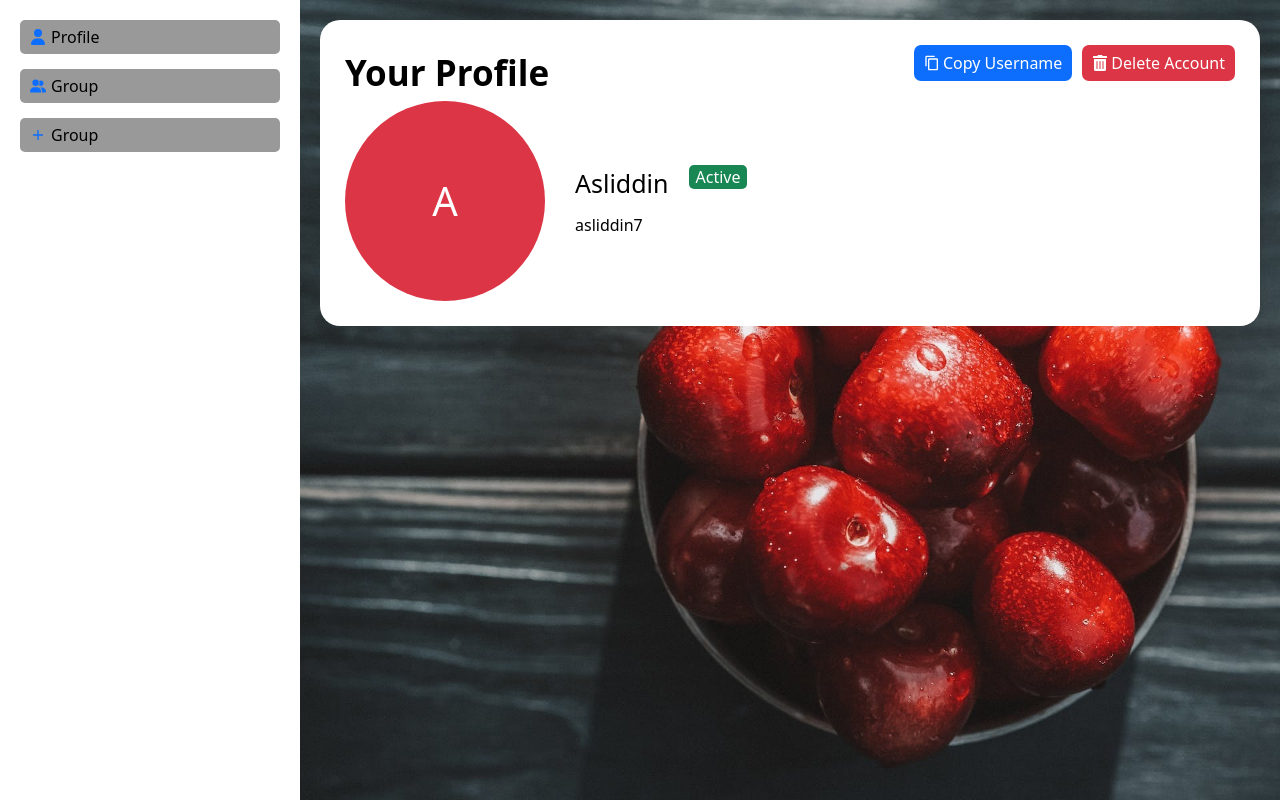
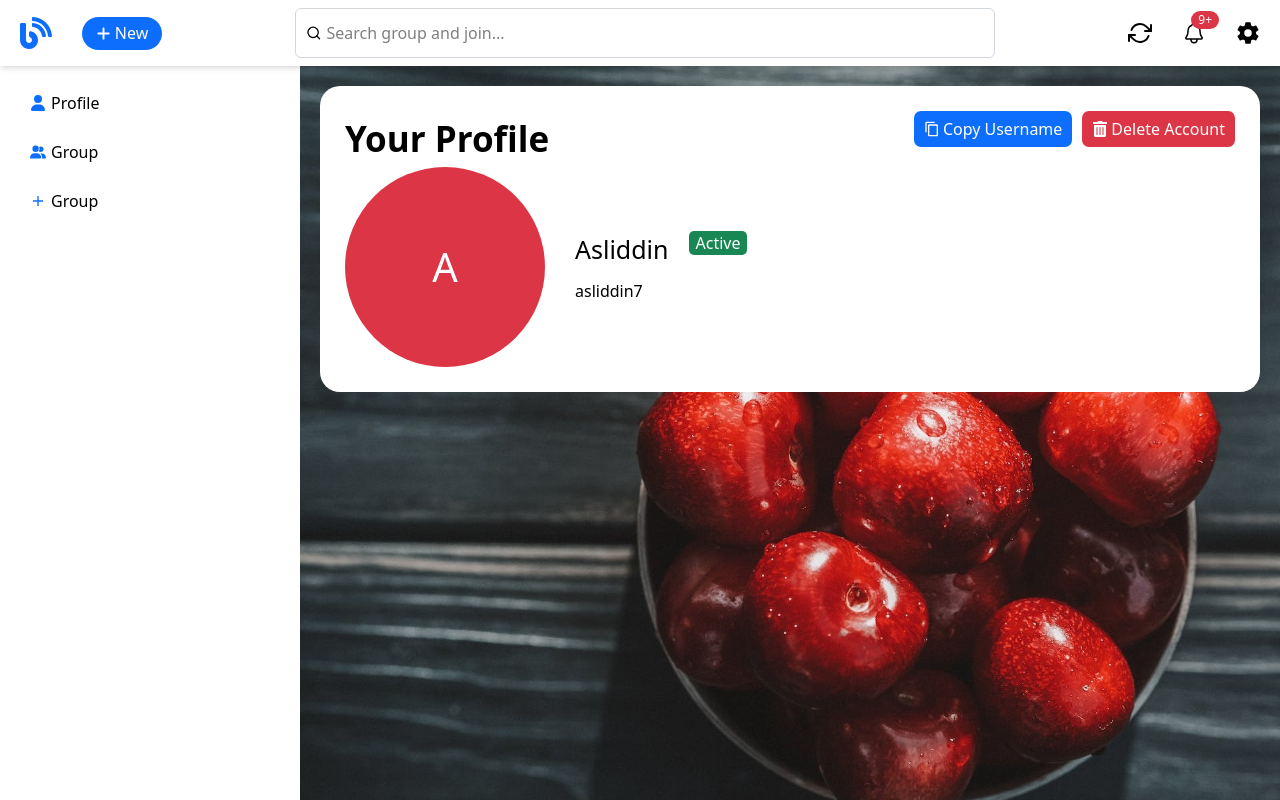
Before and after one commit to asliddinrashidovich/frontend-batle, a React (Vite) app: page /dashboard in a window 1280 px wide. Built offline with nearby package versions, Linux system fonts and the light colour scheme.

Commit message:
the header is add

```diff
--- /dev/null
+++ b/src/components/dashboard/header.jsx
@@ -0,0 +1,114 @@
+import { Dropdown } from 'antd'
+import { IoSettingsSharp, IoNotificationsOutline } from 'react-icons/io5'
+import { FaBlog } from 'react-icons/fa'
+import { Link } from 'react-router-dom'
+import { FiRefreshCw } from 'react-icons/fi'
+import { AiOutlineLogout } from 'react-icons/ai'
+import { FaPlus } from 'react-icons/fa6'
+import { LuSearch } from 'react-icons/lu'
+
+function Header() {
+    const menu = {
+        items: [
+            {
+                key: 'logout',
+                label: (
+                    <div className='flex items-center gap-[5px] max-[500px]:gap-2'>
+                        <AiOutlineLogout className='text-[#000] text-[20px] max-[500px]:text-[16px]' />
+                        <p className='text-[14px] font-medium text-[#000] max-[500px]:text-[12px]'>
+                            Log out
+                        </p>
+                    </div>
+                ),
+                onClick: () => alert('Log out clicked'),
+            },
+        ],
+    }
+
+    return (
+        <header className='w-full py-2 px-5 max-[620px]:py-[10px] shadow-md fixed top-0 left-0 z-50 bg-white'>
+            <nav
+                className='
+          flex items-center justify-between gap-[50px]
+          max-[800px]:gap-[30px]
+          max-[620px]:grid max-[620px]:grid-cols-2 max-[620px]:gap-4
+        '
+            >
+                <div className='flex items-center gap-[30px] max-[620px]:order-1 max-[500px]:gap-3'>
+                    <Link to='/'>
+                        <FaBlog className='text-[32px] text-[rgb(13,109,252)] max-[500px]:text-[24px]' />
+                    </Link>
+                    <div
+                        className='
+            flex items-center justify-center cursor-pointer bg-[#0d6efd]
+            w-[80px] h-[33px] rounded-[30px]
+            max-[500px]:w-[60px] max-[500px]:h-[28px]
+          '
+                    >
+                        <FaPlus className='text-[15px] text-[#fff] max-[500px]:text-[12px]' />
+                        <p className='text-[#fff] font-medium ml-1 max-[500px]:text-[12px]'>
+                            New
+                        </p>
+                    </div>
+                </div>
+
+                <div
+                    className='
+    flex items-center gap-[5px]
+     w-full max-w-[700px] h-[50px] max-[768px]:h-[40px] px-[10px]
+          max-[620px]:order-3 max-[620px]:col-span-2 min-w-0
+          max-[500px]:h-[36px]
+    rounded-md border border-gray-300
+    focus-within:border-blue-500 focus-within:ring-2 focus-within:ring-blue-300
+    focus-within:shadow-sm
+    transition-all duration-200
+    max-[500px]:text-sm max-[500px]:px-3 max-[500px]:py-1.5
+  '
+                >
+                    <LuSearch />
+                    <input
+                        type='text'
+                        placeholder='Search group and join...'
+                        className='
+      w-full h-full
+      outline-none
+      bg-transparent
+      max-[500px]:text-sm max-[500px]:px-3 max-[500px]:py-1.5
+    '
+                    />
+                </div>
+
+                <div
+                    className='
+          flex items-center gap-[30px]
+          max-[620px]:order-2 max-[620px]:col-span-1
+          justify-end
+          max-[500px]:gap-4
+        '
+                >
+                    <FiRefreshCw className='text-[#000] text-[24px] cursor-pointer max-[500px]:text-[18px]' />
+                    <div className='relative'>
+                        <IoNotificationsOutline className='text-[#000] text-[24px] cursor-pointer max-[500px]:text-[18px]' />
+                        <div className='absolute top-[-10px] right-[-13px] px-[7px] rounded-[20px] bg-[#dc3545] max-[500px]:px-[5px]'>
+                            <p className='text-[12px] font-medium text-white max-[500px]:text-[10px]'>
+                                9+
+                            </p>
+                        </div>
+                    </div>
+                    <Dropdown
+                        menu={menu}
+                        trigger={['click']}
+                        placement='bottomRight'
+                        overlayClassName='w-[150px]'
+                    >
+                        <div className='cursor-pointer'>
+                            <IoSettingsSharp className='text-[#000] text-[24px] max-[500px]:text-[18px]' />
+                        </div>
+                    </Dropdown>
+                </div>
+            </nav>
+        </header>
+    )
+}
+
+export default Header
--- a/src/components/dashboard/main-dashboard.jsx
+++ b/src/components/dashboard/main-dashboard.jsx
@@ -3,11 +3,11 @@ import Sidebar from "./sidebar"
 
 function MainDashboard() {
   return (
-    <div className="relative flex main_bg ">
-        <div className="md:w-[300px] bg-[#fff] p-[20px] absolute h-[100vh] left-0 z-[10]">
+    <div className="relative flex main_bg  w-full mt-[66px] h-[calc(100vh-66px)] overflow-hidden">
+        <div className="md:w-[300px] bg-[#fff] p-[20px] fixed h-[100vh] left-0 z-[10]">
             <Sidebar/>
         </div>
-        <div className="md:w-[100%] main_bg absolute right-0 top-0  h-[100vh] bg-[red]">
+        <div className="md:w-[100%]   absolute right-0 top-0  h-[100vh]">
             <Outlet/>
         </div>
     </div>
--- a/src/components/dashboard/sidebar.jsx
+++ b/src/components/dashboard/sidebar.jsx
@@ -1,23 +1,25 @@
+import { useState } from "react"
 import { FaUser, FaUserGroup } from "react-icons/fa6"
 import { IoMdAdd } from "react-icons/io"
 import { useNavigate } from "react-router-dom"
 
 function Sidebar() {
+    const [Dropdown, setDropDown] = useState(false)
     const navigate = useNavigate()
     function handleClickProfile() {
         navigate('/dashboard')
     }
   return (
     <>
-        <div onClick={handleClickProfile} className="flex items-center gap-[5px] px-[10px] py-[5px] rounded-[5px] bg-[#999] cursor-pointer mb-[15px]">
+        <div onClick={handleClickProfile} className="flex items-center gap-[5px] px-[10px] py-[5px] rounded-[5px] translate-all duration-200 hover:bg-[#f0f0f0] cursor-pointer mb-[15px]">
             <FaUser className="text-[#0d6efd]" />
             <p>Profile</p>
         </div>
-        <div className="flex items-center gap-[5px] px-[10px] py-[5px] rounded-[5px] bg-[#999] cursor-pointer mb-[15px]">
+        <div onClick={() => setDropDown(false)} className="flex items-center gap-[5px] px-[10px] py-[5px] rounded-[5px] translate-all duration-200 hover:bg-[#f0f0f0] cursor-pointer mb-[15px]">
             <FaUserGroup className="text-[#0d6efd]" />
             <p>Group</p>
         </div>
-        <div className="flex items-center gap-[5px] px-[10px] py-[5px] rounded-[5px] bg-[#999] cursor-pointer">
+        <div className="flex items-center gap-[5px] px-[10px] py-[5px] rounded-[5px] translate-all duration-200 hover:bg-[#f0f0f0] cursor-pointer">
             <IoMdAdd className="text-[#0d6efd]" />
             <p>Group</p>
         </div>
--- a/src/pages/dashboard.jsx
+++ b/src/pages/dashboard.jsx
@@ -1,9 +1,11 @@
+import Header from "../components/dashboard/header"
 import MainDashboard from "../components/dashboard/main-dashboard"
 
 function DashboardPage() {
   return (
     <>
-        <MainDashboard/>
+      <Header/>
+      <MainDashboard/>
     </>
   )
 }
```
